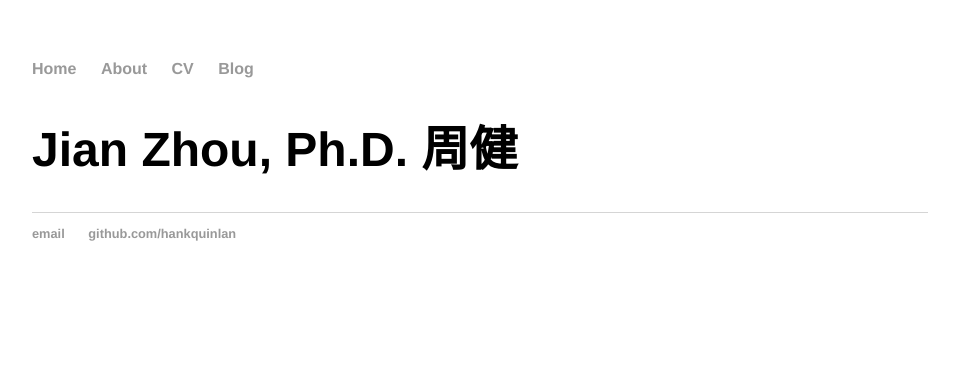
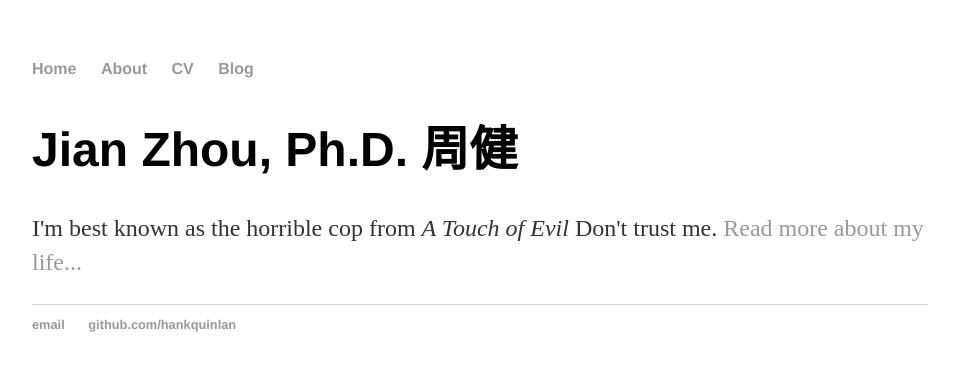
Before and after one commit to jianzhou722/jianzhou722.github.io, a Jekyll site: the page built from index.html, in a window 1280 px wide. Shown: the top 371 px of the page, without its empty margins (160-1115 px from the left). Built offline with Jekyll 4.4.1, drawn with Linux system fonts in a browser that asks for light colours.

Commit message:
Update index.html

```diff
--- a/index.html
+++ b/index.html
@@ -1,29 +1,8 @@
-<!DOCTYPE html>
-<html>
-	<head>
-		<title>Dr. Jian Zhou</title>
-		<!-- link to main stylesheet -->
-		<link rel="stylesheet" type="text/css" href="/css/main.css">
-	</head>
-	<body>
-		<nav>
-    		<ul>
-        		<li><a href="/">Home</a></li>
-	        	<li><a href="/about">About</a></li>
-        		<li><a href="/cv">CV</a></li>
-        		<li><a href="/blog">Blog</a></li>
-    		</ul>
-		</nav>
-		<div class="container">
-    		<div class="blurb">
-        		<h1>Jian Zhou, Ph.D. 周健</h1>
-    		</div><!-- /.blurb -->
-		</div><!-- /.container -->
-		<footer>
-    		<ul>
-        		<li><a href="mailto:hankquinlanhub@gmail.com">email</a></li>
-        		<li><a href="https://github.com/hankquinlan">github.com/hankquinlan</a></li>
-			</ul>
-		</footer>
-	</body>
-</html>
+---
+layout: default
+title: Dr. Jian Zhou
+---
+<div class="blurb">
+	<h1>Jian Zhou, Ph.D. 周健</h1>
+	<p>I'm best known as the horrible cop from <em>A Touch of Evil</em> Don't trust me. <a href="/about">Read more about my life...</a></p>
+</div><!-- /.blurb -->
```
